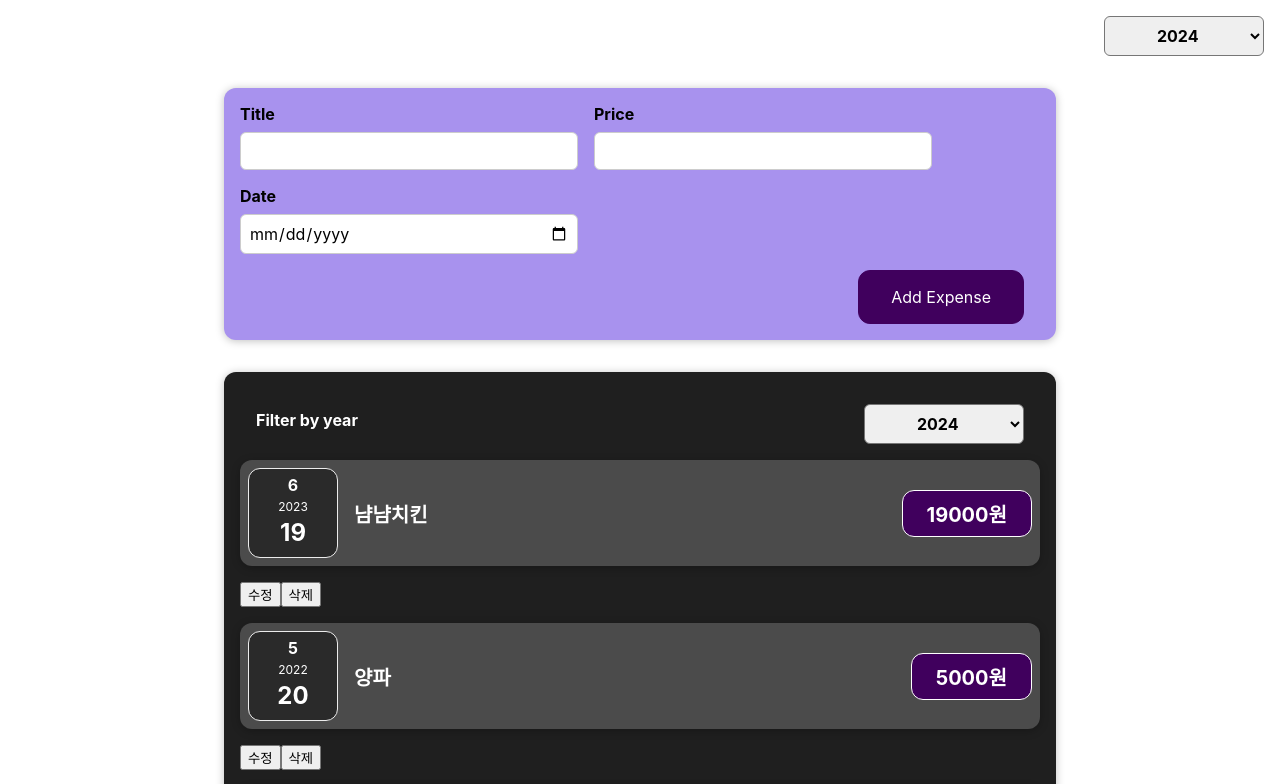
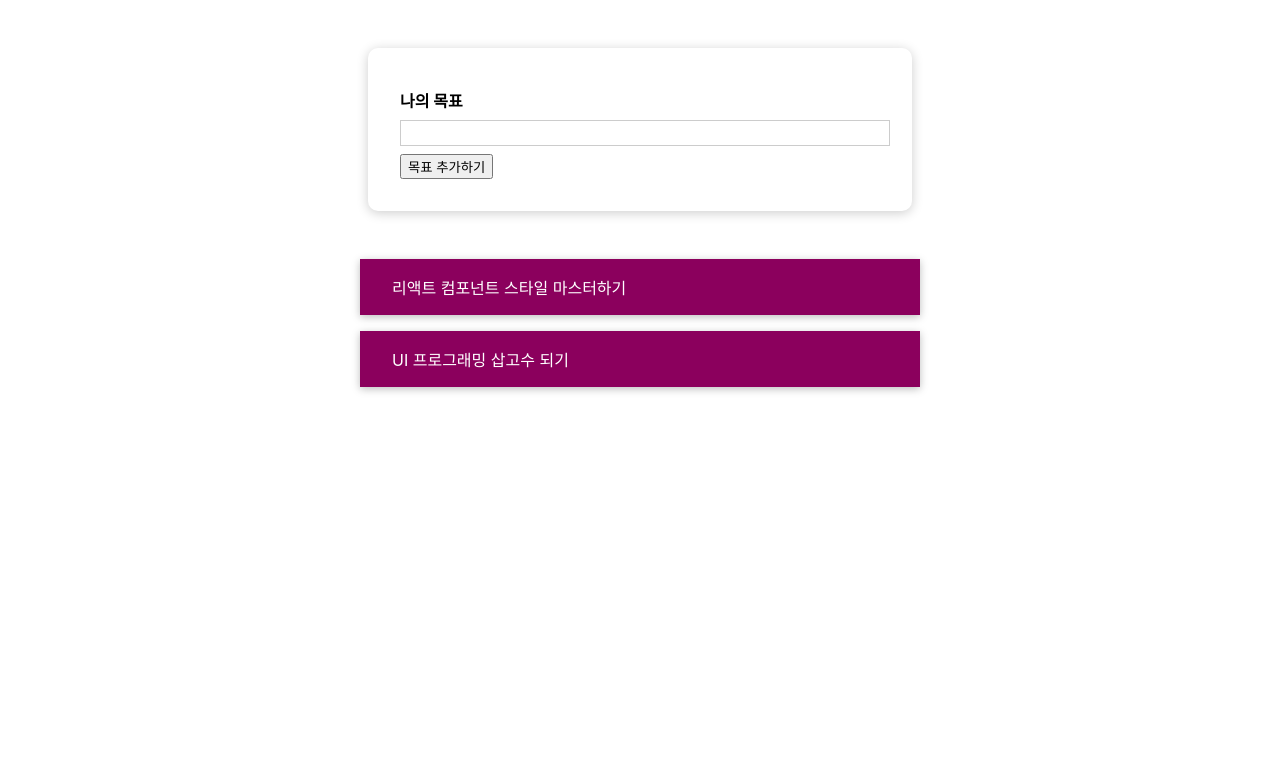
Before and after one commit to jh080724/react-study, a React (Create React App) app: page / in a window 1280 px wide. Shown: the top 784 px of the page. Built offline with nearby package versions, Linux system fonts and the light colour scheme.

Commit message:
CourseGoals 껍데기만 작업

```diff
--- a/src/App.css
+++ b/src/App.css
@@ -1,38 +1,14 @@
-.App {
-  text-align: center;
+#goals {
+  width: 35rem;
+  max-width: 90%;
+  margin: 3rem auto;
 }
 
-.App-logo {
-  height: 40vmin;
-  pointer-events: none;
+#goal-form {
+  width: 30rem;
+  max-width: 90%;
+  margin: 3rem auto;
+  padding: 2rem;
+  box-shadow: 0 2px 12px rgba(0, 0, 0, 0.2);
+  border-radius: 10px;
 }
-
-@media (prefers-reduced-motion: no-preference) {
-  .App-logo {
-    animation: App-logo-spin infinite 20s linear;
-  }
-}
-
-.App-header {
-  background-color: #282c34;
-  min-height: 100vh;
-  display: flex;
-  flex-direction: column;
-  align-items: center;
-  justify-content: center;
-  font-size: calc(10px + 2vmin);
-  color: white;
-}
-
-.App-link {
-  color: #61dafb;
-}
-
-@keyframes App-logo-spin {
-  from {
-    transform: rotate(0deg);
-  }
-  to {
-    transform: rotate(360deg);
-  }
-}
--- a/src/App.js
+++ b/src/App.js
@@ -1,42 +1,41 @@
 import React, { useState } from 'react';
+import CourseInput from './components/CourseGoals/CourseInput';
+import CourseList from './components/CourseGoals/CourseList';
 import './App.css';
-//import ExpenseItem from './components/ExpenseItem';
-import Expenses from './components/Expense/Expenses';
-//import NoName from './NoName';
-import NewExpense from './components/NewExpense/NewExpense';
-import ExpenseFilter from './components/Expense/ExpenseFilter';
 
-//리엑트 진입점
-function App() {
-  const expenses = [
-    { id: 1, title: '냠냠치킨', price: 19000, date: new Date(2023, 6, 19) },
-    { id: 2, title: '양파', price: 5000, date: new Date(2022, 5, 20) },
-    { id: 3, title: '도미노피자', price: 35000, date: new Date(2021, 2, 21) },
-    { id: 4, title: '마라탕후루', price: 18000, date: new Date(2024, 11, 13) },
-  ];
+const DUMMY_DATA = [
+  {
+    id: 'g1',
+    text: '리액트 컴포넌트 스타일 마스터하기',
+  },
+  {
+    id: 'g2',
+    text: 'UI 프로그래밍 삽고수 되기',
+  },
+];
 
-  // 지출 객체 배열을 상태변수로 관리
-  const [expenseList, setExpenseList] = useState(expenses);
+const App = () => {
+  const [goals, setGoals] = useState(DUMMY_DATA);
 
-  // ExpenseForm에게 내려보낼 함수
-  const addExpenseHandler = (newEx) => {
-    const modifyEx = {
-      ...newEx,
-      id: expenseList[expenseList.length - 1].id + 1,
-    };
+  // CourseList 조건부 렌더링
+  let listContent = (
+    <p style={{ color: 'red', fontSize: '2em', textAlign: 'center' }}>
+      목표를 등록해 주세요!
+    </p>
+  );
 
-    setExpenseList([...expenseList, modifyEx]);
-    console.log(expenseList);
-  };
+  if (goals.length > 0) {
+    listContent = <CourseList items={goals} />;
+  }
 
   return (
-    // React.Fragment 생략가능 -> <> 닫는 tag 반드시 있어야 함. </>
-    <>
-      <ExpenseFilter />
-      <NewExpense onAddExpense={addExpenseHandler} />
-      <Expenses expenses={expenseList} />
-    </>
+    <div>
+      <section id='goal-form'>
+        <CourseInput />
+      </section>
+      <section id='goals'>{listContent} </section>
+    </div>
   );
-}
+};
 
 export default App;
--- /dev/null
+++ b/src/components/CourseGoals/CourseInput.css
@@ -0,0 +1,24 @@
+.form-control {
+  margin: 0.5rem 0;
+}
+
+.form-control label {
+  font-weight: bold;
+  display: block;
+  margin-bottom: 0.5rem;
+}
+
+.form-control input {
+  display: block;
+  width: 100%;
+  border: 1px solid #ccc;
+  font: inherit;
+  line-height: 1.5rem;
+  padding: 0 0.25rem;
+}
+
+.form-control input:focus {
+  outline: none;
+  background: #fad0ec;
+  border-color: #8b005d;
+}
--- /dev/null
+++ b/src/components/CourseGoals/CourseInput.js
@@ -0,0 +1,17 @@
+import React from 'react';
+import './CourseInput.css';
+import Button from '../UI/Button';
+
+const CourseInput = () => {
+  return (
+    <form>
+      <div className='form-control'>
+        <label>나의 목표</label>
+        <input type='text' />
+      </div>
+      <Button type='submit'>목표 추가하기</Button>
+    </form>
+  );
+};
+
+export default CourseInput;
--- /dev/null
+++ b/src/components/CourseGoals/CourseItem.css
@@ -0,0 +1,8 @@
+.goal-item {
+  margin: 1rem 0;
+  background: #8b005d;
+  box-shadow: 0 2px 8px rgba(0, 0, 0, 0.26);
+  color: white;
+  padding: 1rem 2rem;
+  cursor: pointer;
+}
--- /dev/null
+++ b/src/components/CourseGoals/CourseItem.js
@@ -0,0 +1,8 @@
+import React from 'react';
+import './CourseItem.css';
+
+const CourseItem = ({ item }) => {
+  return <li className='goal-item'>{item.text}</li>;
+};
+
+export default CourseItem;
--- /dev/null
+++ b/src/components/CourseGoals/CourseList.css
@@ -0,0 +1,5 @@
+.goal-list {
+  list-style: none;
+  margin: 0;
+  padding: 0;
+}
--- /dev/null
+++ b/src/components/CourseGoals/CourseList.js
@@ -0,0 +1,15 @@
+import React from 'react';
+import './CourseList.css';
+import CourseItem from './CourseItem';
+
+const CourseList = ({ items }) => {
+  return (
+    <ul className='goal-list'>
+      {items.map((item) => {
+        return <CourseItem key={item.id} item={item} />;
+      })}
+    </ul>
+  );
+};
+
+export default CourseList;
--- /dev/null
+++ b/src/components/UI/Button.css
@@ -0,0 +1,20 @@
+.button {
+  font: inherit;
+  padding: 0.5rem 1.5rem;
+  border: 1px solid #8b005d;
+  color: white;
+  background: #8b005d;
+  box-shadow: 0 0 4px rgba(0, 0, 0, 0.26);
+  cursor: pointer;
+}
+
+.button:focus {
+  outline: none;
+}
+
+.button:hover,
+.button:active {
+  background: #ac0e77;
+  border-color: #ac0e77;
+  box-shadow: 0 0 8px rgba(0, 0, 0, 0.26);
+}
--- /dev/null
+++ b/src/components/UI/Button.js
@@ -0,0 +1,15 @@
+import React from 'react';
+import './Button.css';
+
+// 반복되는 태그가 다양한 속성을 가지게 된다면
+// 컴포넌트로 분할해서 속성값을 일괄적으로 처리할 수 있게 하자.
+// input이 이렇게 많이 쓰인다.
+const Button = ({ type, onClick, children }) => {
+  return (
+    <button type={type} onClick={onClick}>
+      {children}
+    </button>
+  );
+};
+
+export default Button;
--- a/src/index.js
+++ b/src/index.js
@@ -2,7 +2,6 @@
 import ReactDOM from 'react-dom/client';
 import './index.css';
 import App from './App';
-import reportWebVitals from './reportWebVitals';
 
 const root = ReactDOM.createRoot(document.getElementById('root'));
 root.render(<App />);
@@ -10,4 +9,3 @@
 // If you want to start measuring performance in your app, pass a function
 // to log results (for example: reportWebVitals(console.log))
 // or send to an analytics endpoint. Learn more: https://bit.ly/CRA-vitals
-reportWebVitals();
--- a/src/reportWebVitals.js
+++ /dev/null
@@ -1,13 +0,0 @@
-const reportWebVitals = (onPerfEntry) => {
-  if (onPerfEntry && onPerfEntry instanceof Function) {
-    import('web-vitals').then(({ getCLS, getFID, getFCP, getLCP, getTTFB }) => {
-      getCLS(onPerfEntry);
-      getFID(onPerfEntry);
-      getFCP(onPerfEntry);
-      getLCP(onPerfEntry);
-      getTTFB(onPerfEntry);
-    });
-  }
-};
-
-export default reportWebVitals;
```
